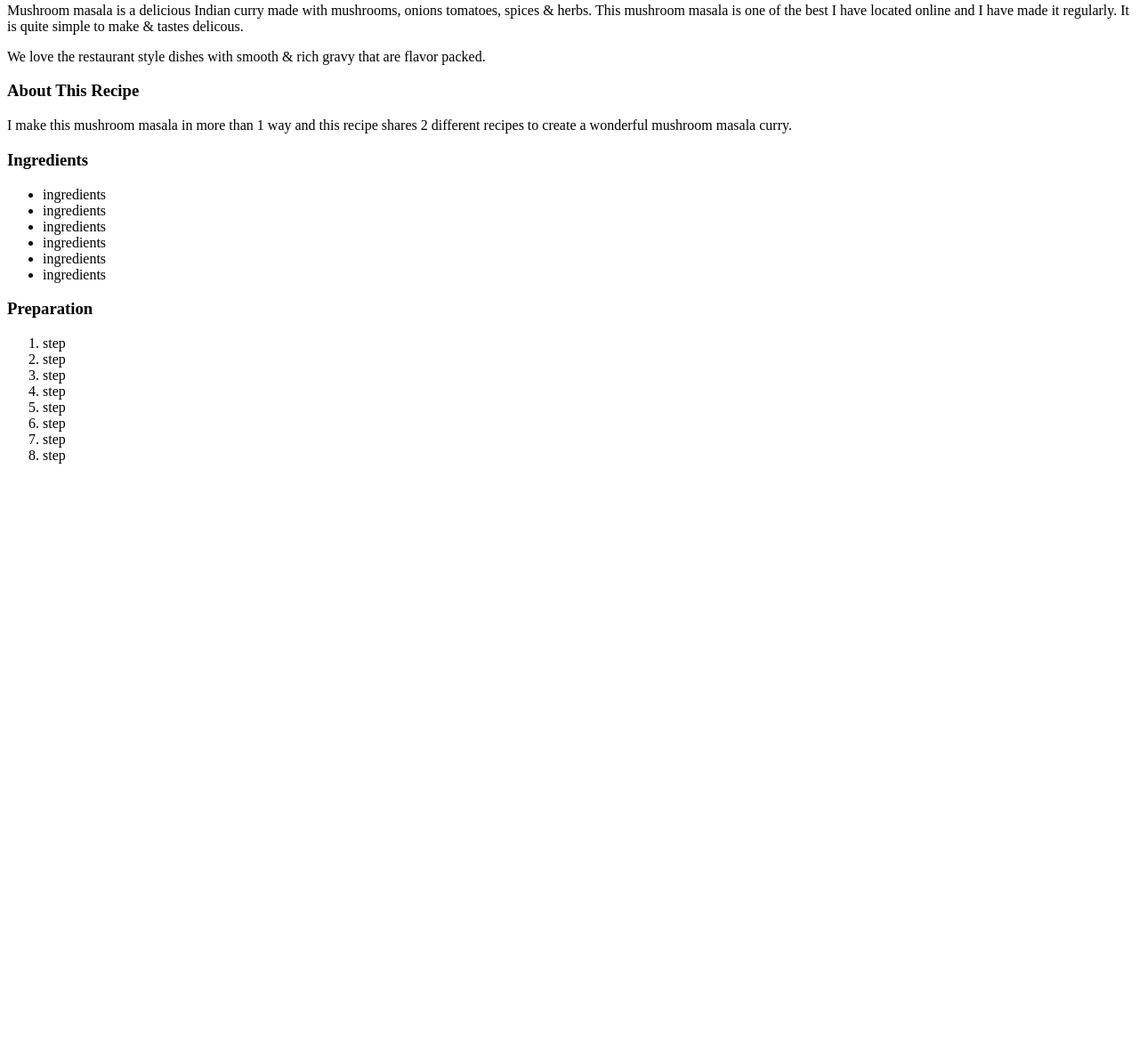
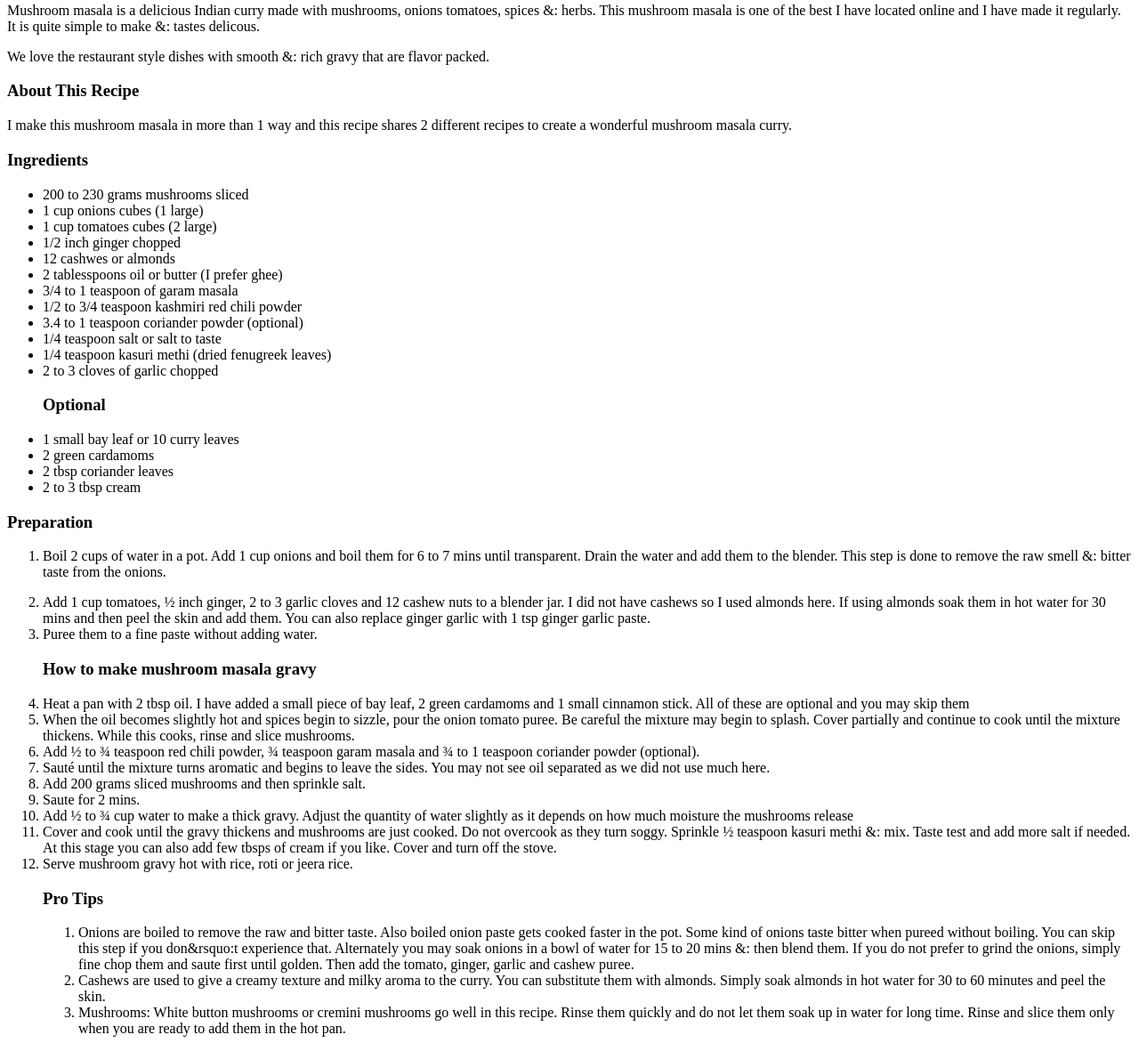
Before and after one commit to Mplsgrl/odin-recipe, a plain HTML site: page index.html in a window 1280 px wide. Shown: the part 162-1343 px from the top of the page at 89% size. Before the commit the page ends 800 px from the top, so only its background shows below. Drawn offline with Linux system fonts and the light colour scheme.

Commit message:
Added recipe ingredients, prep, gravyand pro tips

```diff
--- a/index.html
+++ b/index.html
@@ -17,12 +17,12 @@
     <h2>Indian Spicy Mushroom Curry</h2>
     <p>
       Mushroom masala is a delicious Indian curry made with mushrooms, onions
-      tomatoes, spices & herbs. This mushroom masala is one of the best I have
-      located online and I have made it regularly. It is quite simple to make &
-      tastes delicous.
+      tomatoes, spices &amp: herbs. This mushroom masala is one of the best I
+      have located online and I have made it regularly. It is quite simple to
+      make &amp: tastes delicous.
     </p>
     <p>
-      We love the restaurant style dishes with smooth & rich gravy that are
+      We love the restaurant style dishes with smooth &amp: rich gravy that are
       flavor packed.
     </p>
     <h3>About This Recipe</h3>
@@ -33,23 +33,67 @@
     <h3>Ingredients</h3>
 
     <ul>
-      <li>ingredients</li>
-      <li>ingredients</li>
-      <li>ingredients</li>
-      <li>ingredients</li>
-      <li>ingredients</li>
-      <li>ingredients</li>
+      <li>200 to 230 grams mushrooms sliced</li>
+      <li>1 cup onions cubes (1 large)</li>
+      <li>1 cup tomatoes cubes (2 large)</li>
+      <li>1/2 inch ginger chopped</li>
+      <li>12 cashwes or almonds</li>
+      <li>2 tablesspoons oil or butter (I prefer ghee)</li>
+      <li>3/4 to 1 teaspoon of garam masala</li>
+      <li>1/2 to 3/4 teaspoon kashmiri red chili powder</li>
+      <li>3.4 to 1 teaspoon coriander powder (optional)</li>
+      <li>1/4 teaspoon salt or salt to taste</li>
+      <li>1/4 teaspoon kasuri methi (dried fenugreek leaves)</li>
+      <li>2 to 3 cloves of garlic chopped</li>
+
+      <h3>Optional</h3>
+
+      <li>1 small bay leaf or 10 curry leaves</li>
+      <li>2 green cardamoms</li>
+      <li>2 tbsp coriander leaves</li>
+      <li>2 to 3 tbsp cream</li>
     </ul>
     <h3>Preparation</h3>
     <ol>
-      <li>step</li>
-      <li>step</li>
-      <li>step</li>
-      <li>step</li>
-      <li>step</li>
-      <li>step</li>
-      <li>step</li>
-      <li>step</li>
-    </ol>
+      <li>
+        Boil 2 cups of water in a pot. Add 1 cup onions and boil them for 6 to 7
+        mins until transparent. Drain the water and add them to the blender.
+        This step is done to remove the raw smell &amp: bitter taste from the
+        onions.
+      </li>
+      <p></p>
+      <li>
+        Add 1 cup tomatoes, ½ inch ginger, 2 to 3 garlic cloves and 12 cashew
+        nuts to a blender jar. I did not have cashews so I used almonds here. If
+        using almonds soak them in hot water for 30 mins and then peel the skin
+        and add them. You can also replace ginger garlic with 1 tsp ginger
+        garlic paste.
+      </li>
+      <li>Puree them to a fine paste without adding water.</li>
+      <p></p>
+      <h3>How to make mushroom masala gravy</h3>
+      <p></p>
+      <li>
+        Heat a pan with 2 tbsp oil. I have added a small piece of bay leaf, 2
+        green cardamoms and 1 small cinnamon stick. All of these are optional
+        and you may skip them
+      </li>
+      <li>When the oil becomes slightly hot and spices begin to sizzle, pour the onion tomato puree. Be careful the mixture may begin to splash. Cover partially and continue to cook until the mixture thickens. While this cooks, rinse and slice mushrooms.</li>
+      <li>Add ½ to ¾ teaspoon red chili powder, ¾ teaspoon garam masala and ¾ to 1 teaspoon coriander powder (optional).</li>
+      <li>Sauté until the mixture turns aromatic and begins to leave the sides. You may not see oil separated as we did not use much here. </li>
+      <li>Add 200 grams sliced mushrooms and then sprinkle salt. </li>
+      <li>Saute for 2 mins.</li>
+      <li>Add ½ to ¾ cup water to make a thick gravy. Adjust the quantity of water slightly as it depends on how much moisture the mushrooms release</li>
+      <li>Cover and cook until the gravy thickens and mushrooms are just cooked. Do not overcook as they turn soggy. Sprinkle ½ teaspoon kasuri methi &amp: mix. Taste test and add more salt if needed. At this stage you can also add few tbsps of cream if you like. Cover and turn off the stove.</li>
+      <li>Serve mushroom gravy hot with rice, roti or jeera rice.</li>
+
+    <h3>Pro Tips</h3>
+     <ol>
+    <li>Onions are boiled to remove the raw and bitter taste. Also boiled onion paste gets cooked faster in the pot. Some kind of onions taste bitter when pureed without boiling. You can skip this step if you don&rsquo:t experience that. Alternately you may soak onions in a bowl of water for 15 to 20 mins &amp: then blend them.
+        If you do not prefer to grind the onions, simply fine chop them and saute first until golden. Then add the tomato, ginger, garlic and cashew puree.</li>
+    <li>Cashews are used to give a creamy texture and milky aroma to the curry. You can substitute them with almonds. Simply soak almonds in hot water for 30 to 60 minutes and peel the skin.</li>
+    <li>Mushrooms: White button mushrooms or cremini mushrooms go well in this recipe. Rinse them quickly and do not let them soak up in water for long time. Rinse and slice them only when you are ready to add them in the hot pan.</li>
+    </p>
+</ol>
   </body>
 </html>
```
